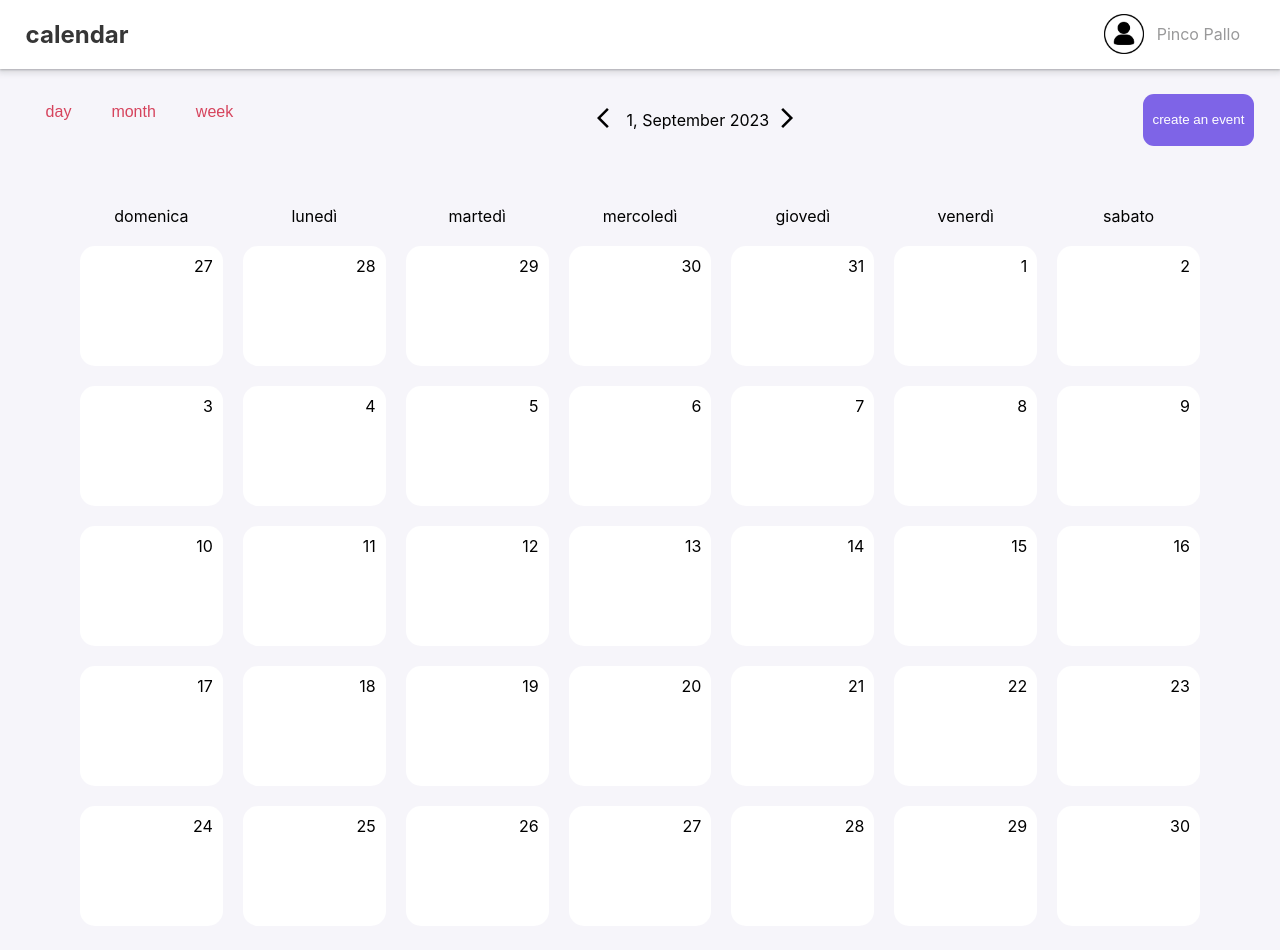
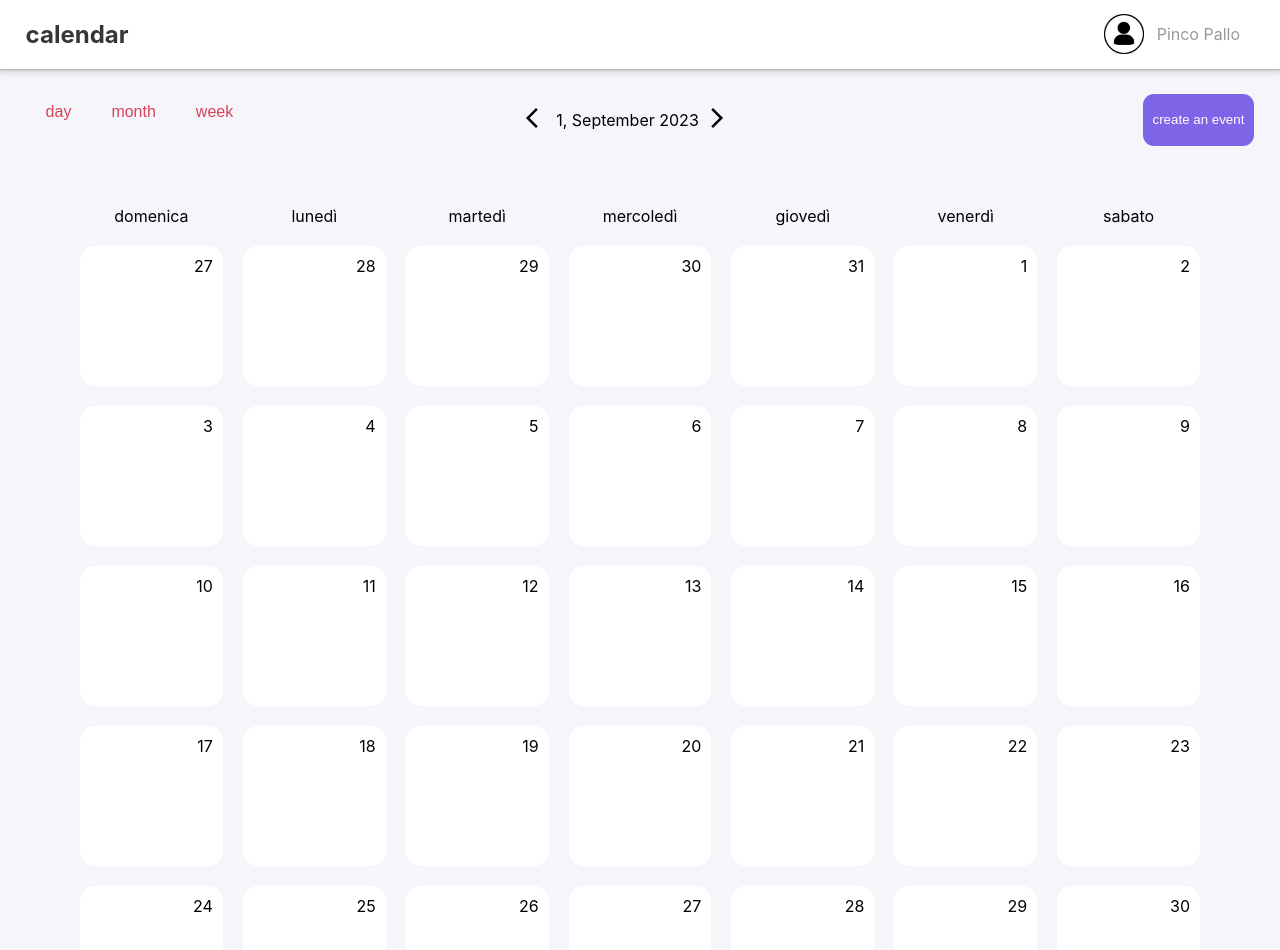
Before and after one commit to Matt30Curia/Calendar-react, a React (Create React App) app: page / in a window 1280 px wide. Shown: the top 950 px of the page. Before the commit the page ends 926 px from the top, so only its background shows below. Built offline with nearby package versions, Linux system fonts and the light colour scheme.

Commit message:
end of calendar

```diff
--- a/src/compononents/Calendar.js
+++ b/src/compononents/Calendar.js
@@ -1,16 +1,30 @@
 function Calendar({ daysOfMonth }) {
-  console.log("render")
+
+  const monthDayStyle = {
+    borderRadius: '15px',
+    padding: '10px',
+    minHeight: '100px',
+    height:'15vh',
+    backgroundColor:' #FFF',
+    textAlign: 'end',
+  }
+
+  const singleDayStyle = {
+    borderRadius: "15px",
+    padding: "10px",
+    height: "60vh",
+    width: "85vw",
+    fontSize: "1.75rem",
+    backgroundColor: " #FFF",
+    textAlign: "center",
+  };
+
+  const daysName = ['domenica', 'lunedì', 'martedì', 'mercoledì', 'giovedì', 'venerdì', 'sabato'];
   return (
     <div className="calendar-grid">
-      <div >domenica</div>
-      <div>lunedì</div>
-      <div>martedì</div>
-      <div>mercoledì</div>
-      <div>giovedì</div>
-      <div>venerdì</div>
-      <div>sabato</div>
+      {daysOfMonth.length > 2 && daysName.map((dayName) => <div>{dayName} </div>)}
       {daysOfMonth.map((day) => (
-        <div className="calendar-day"> {day} </div>
+        <div style={daysOfMonth.length > 2 ? monthDayStyle: singleDayStyle}> {day} </div>
       ))}
     </div>
   );
--- a/src/index.css
+++ b/src/index.css
@@ -50,6 +50,7 @@ body {
 }
 
 .day-slider{
+  margin-left: -11vw;
   display: flex;
   justify-content: space-around;
 }
@@ -133,19 +134,3 @@ body {
   grid-column-gap: 20px;
   grid-row-gap: 20px;
 }
-
-
-.calendar-day{
-  border-radius: 15px;
-  padding: 10px;
-  height: 100PX;
-  background-color: #FFF;
-  text-align: end;
-}
-
-
-/*$bg-color: rgb(246, 245, 250);
-$primary-color: rgb(74, 74, 215);
-$secondary-color: rgb(214, 68, 93);
-$text-color: rgb(54, 54, 54);
-$text-light-color: rgb(153, 153, 154);*/
```
